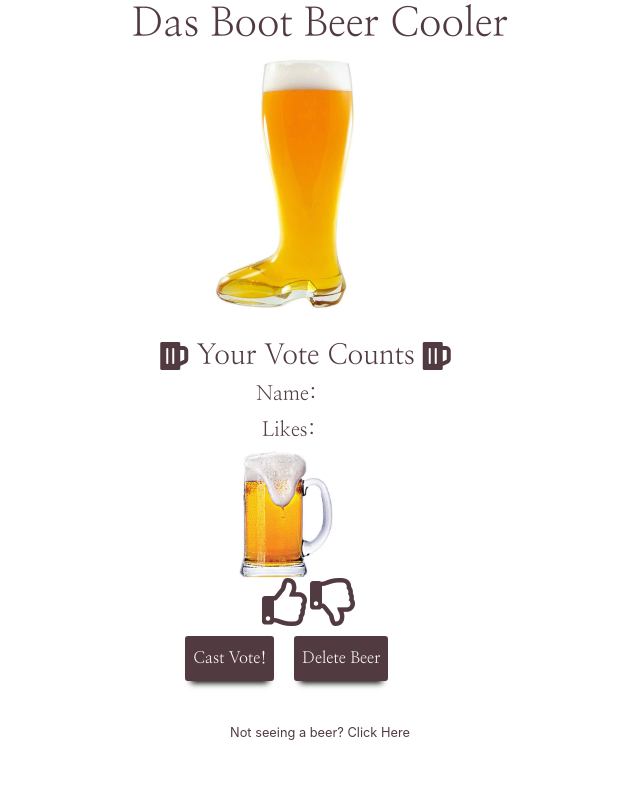
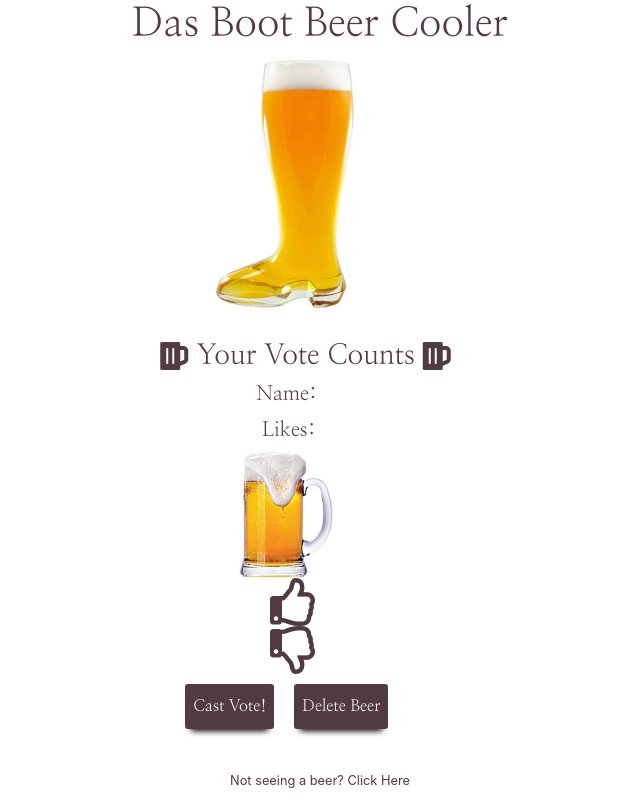
Before and after one commit to Rosenmatt1/Beer-Cooler, a React (Create React App) app: page / in a window 1280 px wide. Shown: the whole page, without its empty margins (320-960 px from the left). Built offline with nearby package versions, Linux system fonts and the light colour scheme; no server answers.

Commit message:
Added the greenClassUp and Down to the vote component as well

```diff
--- a/src/App.js
+++ b/src/App.js
@@ -40,21 +40,21 @@ class App extends Component {
     })
   }
 
-  increaseLikePut = (e) => {
-    e.preventDefault()
-    this.setState({
-      likes: this.state.likes + 1,
-      greenClass: true
-    })
-  }
+  // increaseLikePut = (e) => {
+  //   e.preventDefault()
+  //   this.setState({
+  //     likes: this.state.likes + 1,
+  //     greenClass: true
+  //   })
+  // }
 
-  decreaseLikePut = (e) => {
-    e.preventDefault()
-    this.setState({
-      likes: this.state.likes - 1,
-      greenClass: true
-    })
-  }
+  // decreaseLikePut = (e) => {
+  //   e.preventDefault()
+  //   this.setState({
+  //     likes: this.state.likes - 1,
+  //     greenClass: true
+  //   })
+  // }
 
   editBeer = async (e) => {
     e.preventDefault()
--- a/src/components/VoteCard.js
+++ b/src/components/VoteCard.js
@@ -37,8 +37,8 @@ const VoteCard = (props) => {
           />
 
           <div className="row centerBeer2">
-            <i onClick={(e) => props.increaseLike(e)} className="icon far fa-thumbs-up fa-3x"></i>
-            <i onClick={(e) => props.decreaseLike(e)} className="icon far fa-thumbs-down fa-3x"></i>
+            <i onClick={(e) => props.increaseLike(e)} className={props.greenClassUp ? "iconGreen fas fa-thumbs-up fa-3x mr-2" : "icon far fa-thumbs-up fa-3x mx-2"}></i>
+            <i onClick={(e) => props.decreaseLike(e)} className={props.greenClassDown ? "iconGreen fas fa-thumbs-down fa-3x mr-2" : "icon far fa-thumbs-down fa-3x mx-2"}></i>
           </div>
 
           <button
```
